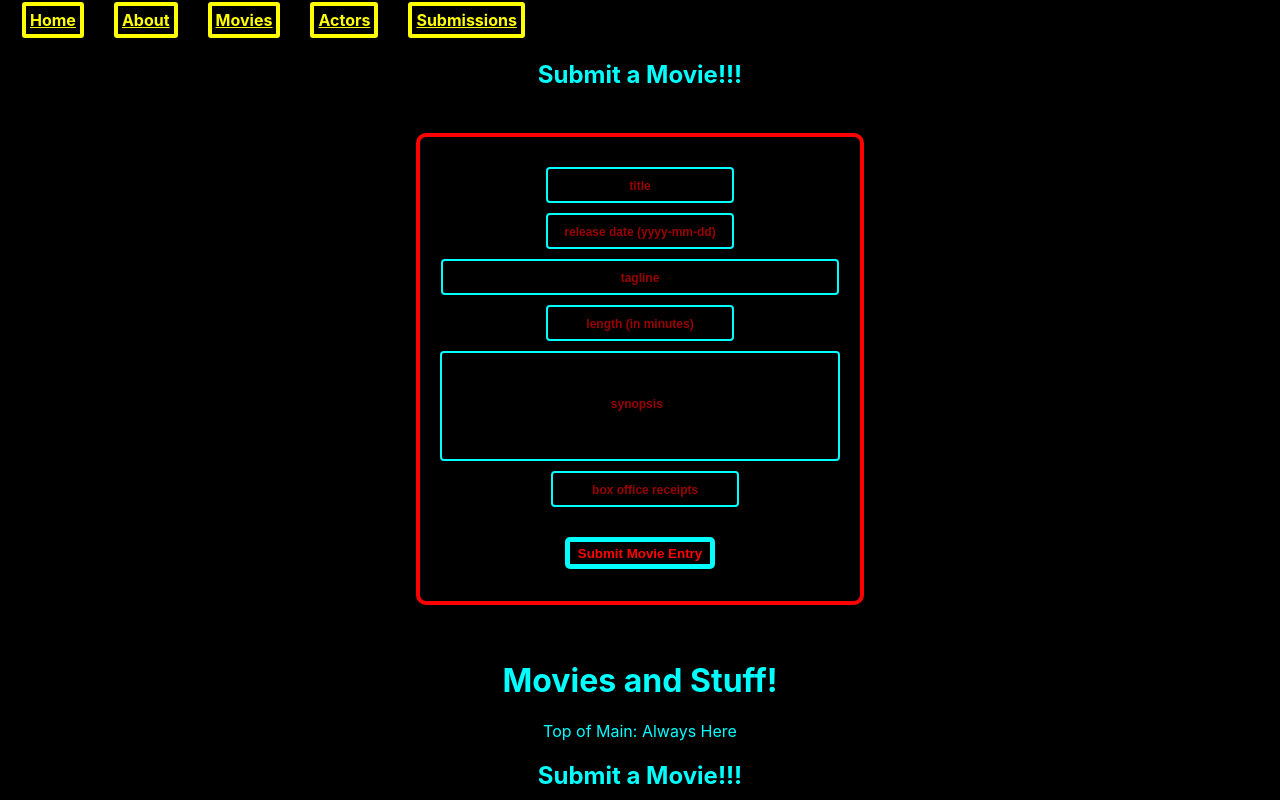
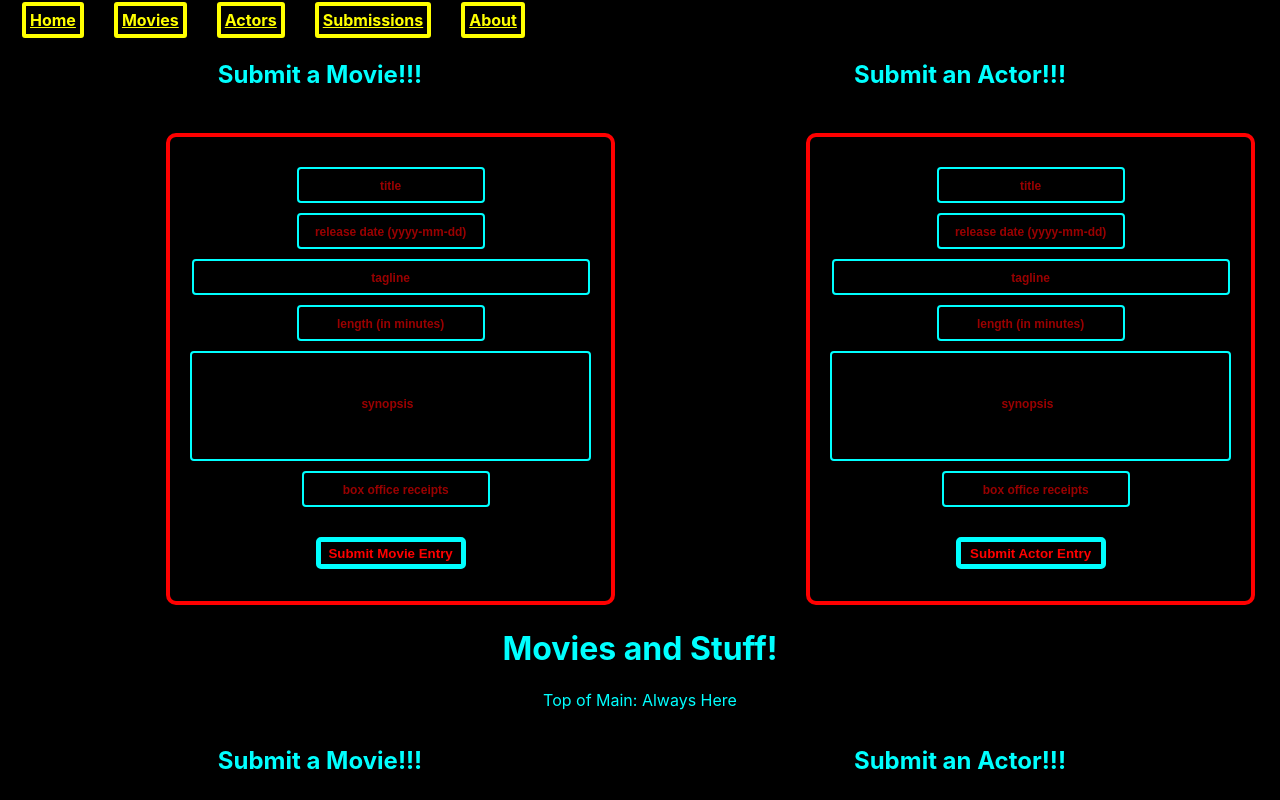
Before and after one commit to mdrisco4/json_api_build_fe, a React (Create React App) app: page /submissions in a window 1280 px wide. Shown: the top 800 px of the page. Built offline with nearby package versions, Linux system fonts and the light colour scheme; no server answers.

Commit message:
monday morning commit, to dos-deployment, get create and detailed pages to work, along with photos and some more css

```diff
--- a/src/App.js
+++ b/src/App.js
@@ -10,12 +10,12 @@ import './App.css';
 import axios from 'axios';
 import { BrowserRouter as Router, /*Link, Switch,*/ Route } from "react-router-dom";
 import Navigation from './Components/Navigation';
-import About from './Components/About';
 import Movies from './Components/Movies';
 import MovieDetails from './Components/MovieDetails';
 import Actors from './Components/Actors';
 import ActorDetails from './Components/ActorDetails';
 import Submissions from './Components/Submissions';
+import About from './Components/About';
 
 class App extends Component {
   constructor(props) {
@@ -48,8 +48,6 @@ class App extends Component {
         </header>
         <main>
           <p>Top of Main: Always Here</p>
-            <Route path="/About"
-                component={About}/>
             <Route path="/movies"
                 exact component={Movies}/>
             <Route path="/movies/:id"
@@ -60,6 +58,9 @@ class App extends Component {
                 component={ActorDetails}/>
             <Route path="/submissions"
                 component={Submissions}/>
+            <Route path="/About"
+                component={About}/>
+        <p>--search function here?--</p>
         </main>
         </Router>
         <footer>
--- a/src/Components/About.js
+++ b/src/Components/About.js
@@ -8,7 +8,6 @@ class About extends Component {
                 <div className='about'>
                     <h2>About</h2>
                     <p>This is a database in which you can view Movie and Actor info and submit new entries!</p>
-                    <p>--search function here?--</p>
                 </div>
             </div>
         );
--- a/src/Components/ActorDetails.js
+++ b/src/Components/ActorDetails.js
@@ -50,6 +50,8 @@ class ActorDetails extends Component {
         // })
         return (
             <div>
+                <div className='actor-listing actor-listing-detailed'>
+                    <div className='actor-text-details'>
                         <h3>actor</h3>
                         <p>name</p>
                         <p>aliases/nicknames</p>
@@ -60,6 +62,9 @@ class ActorDetails extends Component {
                         <p>actor credits</p>
                         <p>director credits</p>
                         <p>producer credits</p>
+                    </div>
+                    <img src=''className='actor-photo-details' alt='headshot pic'/>
+                </div>
                 {/* {list} */}
             </div>
         );
--- a/src/Components/MovieDetails.js
+++ b/src/Components/MovieDetails.js
@@ -50,6 +50,8 @@ class MovieDetails extends Component {
         // })
         return (
             <div>
+                <div className='movie-listing movie-listing-detailed'>
+                    <div className='movie-text-details'>
                         <h3>movie</h3>
                         <p>title</p>
                         <p>release date</p>
@@ -60,6 +62,9 @@ class MovieDetails extends Component {
                         <p>rated: </p>
                         <p>reviews</p>
                         <p>comments section</p>
+                    </div>
+                    <img src=''className='movie-photo-details' alt='movie poster pic'/>
+                </div>
                 {/* {list} */}
             </div>
         );
--- a/src/Components/Navigation.js
+++ b/src/Components/Navigation.js
@@ -14,10 +14,10 @@ class Navigation extends Component {
                 <div className='nav-bar'>
                     <nav>
                         <Link to="/" className='nav-links'>Home</Link>
-                        <Link to="/about" className='nav-links'>About</Link>
                         <Link to="/movies"className='nav-links'>Movies</Link>
                         <Link to="/actors"className='nav-links'>Actors</Link>
                         <Link to="/submissions"className='nav-links'>Submissions</Link>
+                        <Link to="/about" className='nav-links'>About</Link>
                     </nav>
                 </div>
             <Router>
@@ -25,9 +25,6 @@ class Navigation extends Component {
                     path="/"
                     // component={Home}
                     />
-                <Route
-                    path="/home"
-                    component={Home}/>
                 <Route
                     path="/movies"
                     component={Movies}/>
@@ -38,6 +35,9 @@ class Navigation extends Component {
                     path="/submissions"
                     component={Submissions}
                     />
+                <Route
+                    path="/about"
+                    component={Home}/>
             </Router>
             </div>
         );
--- a/src/Components/Submissions.js
+++ b/src/Components/Submissions.js
@@ -92,9 +92,10 @@ class Submissions extends Component {
         const { title, release_date, tagline, runtime, overview, revenue } = this.state
         return (
             <div>
-                   <h2>Submit a Movie!!!</h2>
-        {/* <SubmissionForm /> */}
-                <div className='form-container'>
+                <div className='forms-container'>
+                <div className='movies'>
+                   <h2 id='movie-submit-line'>Submit a Movie!!!</h2>
+                <div className='form-container movie-form-container'>
                     <form onSubmit={this.Submit}>
                         <input
                             className='entries'
@@ -151,6 +152,69 @@ class Submissions extends Component {
                             <button>Submit Movie Entry</button>
                         </div>
                     </form>
+                    </div>
+                </div>
+                <div className='actors'>
+                <h2  id='actor-submit-line'>Submit an Actor!!!</h2>
+                <div className='form-container actor-form-container'>
+                    <form onSubmit={this.Submit}>
+                        <input
+                            className='entries'
+                            type="text"
+                            name='title'
+                            placeholder="title"
+                            value={title}
+                            onChange={this.onChange}
+                        />
+                        <input
+                            className='entries'
+                            type="text"
+                            name='release_date'
+                            placeholder="release date (yyyy-mm-dd)"
+                            value={release_date}
+                            onChange={this.onChange}
+                        />
+                        <input
+                            className='entries tagline-id'
+                            type="text"
+                            name='tagline'
+                            placeholder="tagline"
+                            value={tagline}
+                            onChange={this.onChange}
+                        />
+                        <input
+                            className='entries'
+                            type="text"
+                            name='runtime'
+                            placeholder="length (in minutes)"
+                            value={runtime}
+                            onChange={this.onChange}
+                        />
+                        <input
+                            className='entries entry-parag-id'
+                            type="text"
+                            name='overview'
+                            placeholder="synopsis"
+                            value={overview}
+                            onChange={this.onChange}
+                        />
+                        <div id='box-office'>
+                            <label>$</label>
+                            <input
+                                className='entries'
+                                type="text"
+                                name='revenue'
+                                placeholder="box office receipts"
+                                value={revenue}
+                                onChange={this.onChange}
+                            />
+                        </div>
+                        <div>
+                            <button>Submit Actor Entry</button>
+                        </div>
+                    </form>
+                </div>
+                </div>
                 </div>
             </div>
         );
--- a/src/Styles/Actors.css
+++ b/src/Styles/Actors.css
@@ -17,8 +17,17 @@ body {
     padding: 20px;
 }
 
+.actor-listing-detailed {
+    height: 360px;
+}
+
 .text-container {
     width: 200px;
+    float: left;
+}
+
+.actor-text-details {
+    /* width: 50%; */
     float: left;
 }
 
@@ -44,6 +53,16 @@ body {
     padding: 0; */
 }
 
+.actor-photo-details {
+    border: 4px solid red;
+    height: 350px;
+    width: 280px;
+    float: right;
+    border-radius: 10px;
+    /* margin: 0;
+    padding: 0; */
+}
+
 .details {
     color: yellow;
     border: 4px solid yellow;
--- a/src/Styles/Movies.css
+++ b/src/Styles/Movies.css
@@ -17,7 +17,16 @@ body {
     padding: 20px;
 }
 
+.movie-listing-detailed {
+    height: 360px;
+}
+
 .text-container {
+    /* width: 50%; */
+    float: left;
+}
+
+.movie-text-details {
     /* width: 50%; */
     float: left;
 }
@@ -62,6 +71,16 @@ body {
     padding: 0; */
 }
 
+.movie-photo-details {
+    border: 4px solid red;
+    height: 350px;
+    width: 280px;
+    float: right;
+    border-radius: 10px;
+    /* margin: 0;
+    padding: 0; */
+}
+
 .details {
     color: yellow;
     border: 4px solid yellow;
--- a/src/Styles/Submissions.css
+++ b/src/Styles/Submissions.css
@@ -2,6 +2,16 @@ input {
     length: 60px;
     width: 40px
 }
+
+/* #movie-submit-line {
+    width: 48%;
+    float: left;
+}
+
+#actor-submit-line {
+    width: 48%;
+    float: right;
+} */
 
 form {
     display: flex;
@@ -21,11 +31,23 @@ form {
     flex-direction: column;
     justify-content: center;
     border: 4px solid black;
-    width: 64%;
+    width: 48%;
     margin-left: auto;
     margin-right: auto;
     padding-top: 20px;
     padding-bottom: 20px;
+}
+
+.movies {
+    float: left;
+    width: 50%;
+    margin: 0;
+}
+
+.actors {
+    float: right;
+    width: 50%;
+    margin: 0;
 }
 
 .entries {
```
Lines whose indentation alone changed are shown as unchanged.
